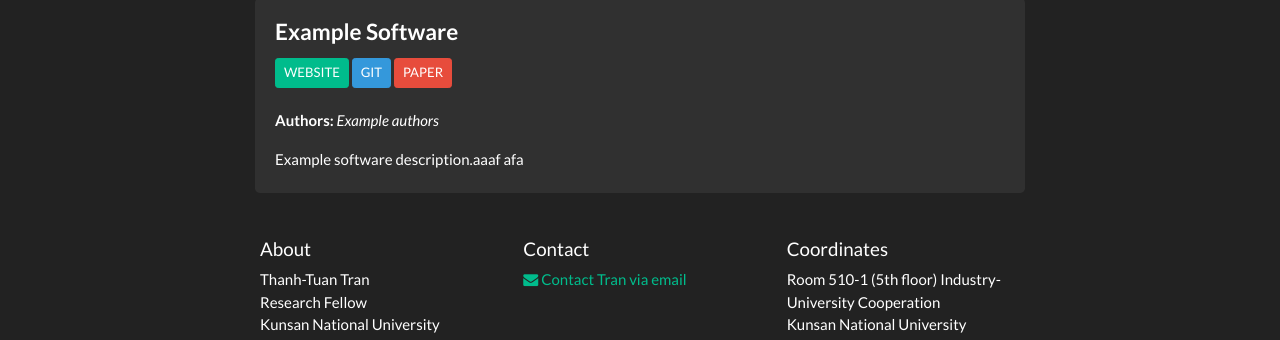
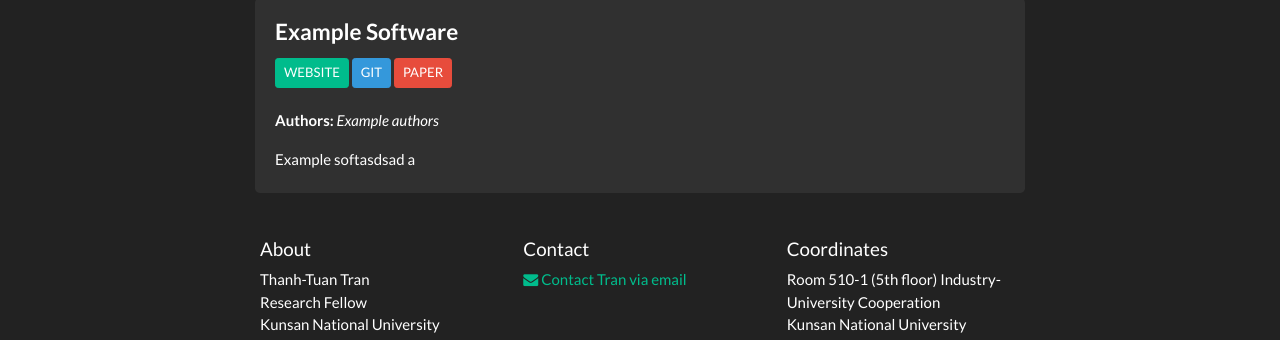
Before and after one commit to 3tbk/3tbk, a Jekyll site: the page built from _pages/software.md, in a window 1280 px wide. Shown: the part 168-508 px from the top of the page. Built offline with Jekyll 4.4.1, drawn with Linux system fonts in a browser that asks for light colours; nearby versions of some CDN libraries; a style sheet for code colours, icons or effects is not loaded.

Commit message:
Update software.md

```diff
--- a/_pages/software.md
+++ b/_pages/software.md
@@ -47,7 +47,7 @@ iframe {
 <b>Authors:</b>
 <i>Example authors</i>
 
-Example software description.aaaf afa
+Example softasdsad a
 
 </div>
 </div>
```
